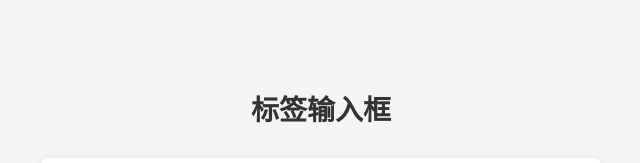
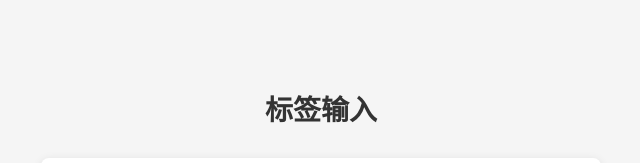
Before and after one commit to fengqingyang-boop/renwu, a plain HTML site: page index.html in a window 1280 px wide. Shown: the part 226-389 px from the top of the page, without its empty margins (319-959 px from the left). Drawn offline with Linux system fonts and the light colour scheme.

Commit message:
更改01！

```diff
--- a/index.html
+++ b/index.html
@@ -8,7 +8,7 @@
 </head>
 <body>
     <div class="container">
-        <h1>标签输入框</h1>
+        <h1>标签输入</h1>
         <div class="tag-input-container" id="tagInputContainer">
             <div class="tag-input-wrapper" id="tagInputWrapper">
                 <input type="text" id="tagInput" placeholder="输入标签后按回车添加..." class="tag-input">
```
